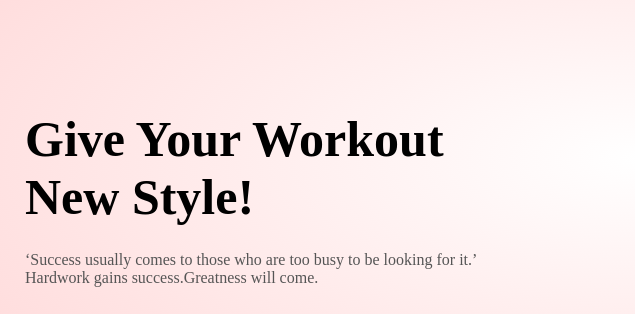
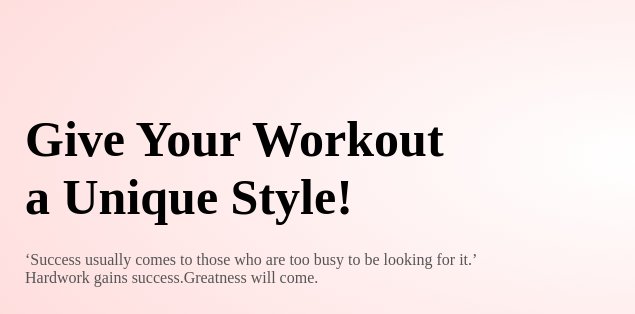
Before and after one commit to RAHUL-CODER-18/RedStore, a plain HTML site: page index.html in a window 1280 px wide. Shown: the part 119-433 px from the top of the page, 0-635 px from the left. Drawn offline with Linux system fonts and the light colour scheme.

Commit message:
Changed title

```diff
--- a/index.html
+++ b/index.html
@@ -33,7 +33,7 @@
          </div>
          <div class="row">
              <div class="col-2">
-                 <h1>Give Your Workout <br> New Style!</h1>
+                 <h1>Give Your Workout <br> a Unique Style!</h1>
                  <p> ‘Success usually comes to those who are too busy to be looking for it.’<br>Hardwork gains success.Greatness will come.</p>
                  <a href="" class="btn">Explore now &#8594;</a>
 
```
